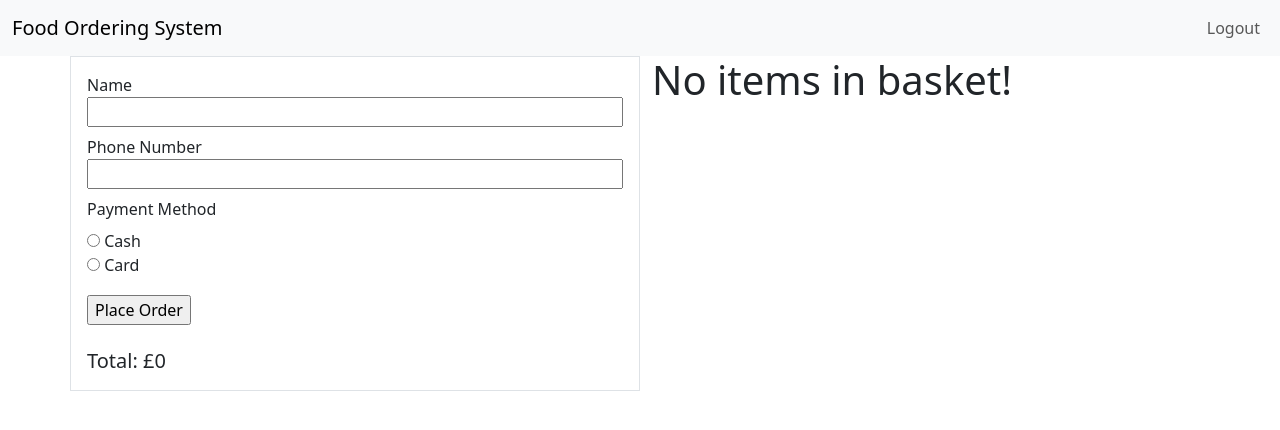
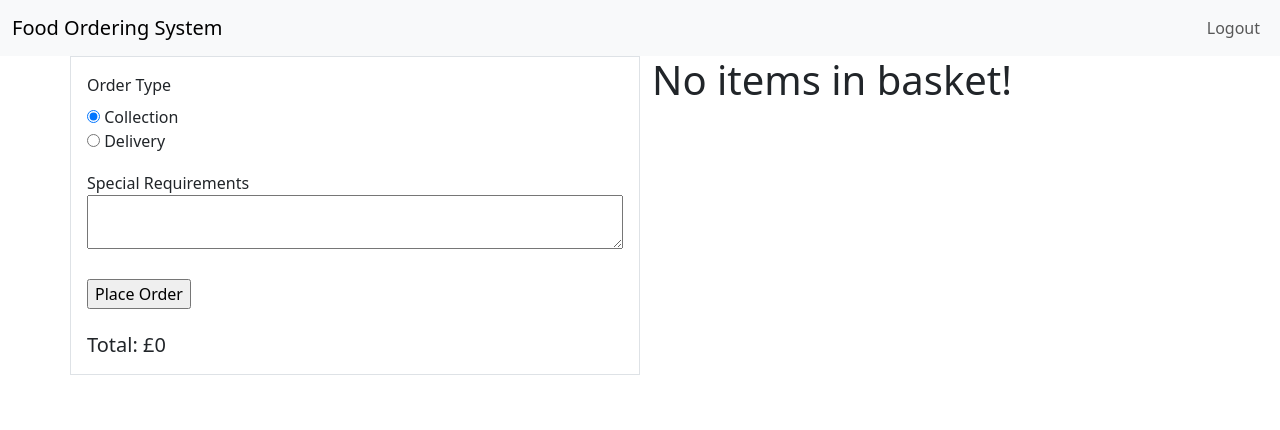
Before and after one commit to Russlyman/food-ordering-system, a Django app: page /basket in a window 1280 px wide. Shown: the top 430 px of the page. Run offline with Django 4.2, Linux system fonts and the light colour scheme; the visitor is signed in with stand-in values (Sample User, id 1); data comes from the database, SQL or seed files in the repository; data that the repository does not hold is empty; some libraries are stand-ins or nearby versions.

Commit message:
Place order form

```diff
--- a/menu/models.py
+++ b/menu/models.py
@@ -35,6 +35,7 @@ class Order(models.Model):
     user = models.ForeignKey(User, on_delete=models.CASCADE, related_name="orders")
     placed = models.BooleanField(default=False)
     completed = models.BooleanField(default=False)
+    requirements = models.CharField(max_length=150, blank=True)
     order_type = models.IntegerField(choices=ORDER_TYPE, null=True, blank=False)
 
     def __str__(self):
--- a/menu/templates/menu/basket.html
+++ b/menu/templates/menu/basket.html
@@ -5,17 +5,16 @@
 <div class="container">
   <div class="row">
     <div class="col-md-6 border p-3">
-      <form action="">
-        <label for="name" class="d-block">Name</label>
-        <input id="name" name="name" type="text" class="d-block mb-2 w-100">
-        <label for="phone" class="d-block">Phone Number</label>
-        <input id="phone" name="phone" type="tel" class="d-block mb-2 w-100">
-        <span class="d-block mb-2">Payment Method</span>
-        <input type="radio" id="cash" name="payment_method" value="Cash">
-        <label for="cash">Cash</label><br>
-        <input type="radio" id="card" name="payment_method" value="Card" class="mb-4">
-        <label for="card">Card</label>
+      <form method="POST">
+        <span class="d-block mb-2">Order Type</span>
+        <input type="radio" id="collection" name="order_type" value="0" checked required>
+        <label for="collection">Collection</label><br>
+        <input type="radio" id="delivery" name="order_type" value="1" class="mb-4">
+        <label for="delivery">Delivery</label>
+        <label for="requirements" class="d-block">Special Requirements</label>
+        <textarea id="requirements" name="requirements" class="w-100 mb-4" maxlength="150"></textarea>
         <input type="submit" value="Place Order" class="d-block mb-4">
+        {% csrf_token %}
       </form>
       <span class="h5">Total: {{ currency_symbol }}{{ total }}</span>
     </div>
--- a/menu/views.py
+++ b/menu/views.py
@@ -1,7 +1,7 @@
 from django.shortcuts import render, reverse
 from django.db.models import Count
 from .models import Category, Item, Order, ItemOrder
-from .forms import QuantityForm
+from .forms import QuantityForm, BasketForm
 from django.http import HttpResponseRedirect, HttpResponse
 from django.shortcuts import get_object_or_404
 
@@ -103,6 +103,26 @@ def basket(request):
     if not request.user.is_authenticated:
         return HttpResponseRedirect(reverse("account_login"))
 
+    if request.method == "POST":
+        basket_form = BasketForm(data=request.POST)
+
+        # Kill invalid forms
+        if not basket_form.is_valid():
+            return HttpResponse(status=400)
+
+        # Get current order.
+        order = Order.objects.filter(id=request.session["order"]).first()
+
+        # Create and set new order object for user.
+        new_order = Order.objects.create(user=request.user, order_type=0)
+        request.session["order"] = new_order.id
+
+        # Place order.
+        order.order_type = basket_form.cleaned_data["order_type"]
+        order.requirements = basket_form.cleaned_data["requirements"]
+        order.placed = True
+        order.save()
+
     item_orders = ItemOrder.objects.filter(order_id=request.session["order"]).select_related("item")
     items = [
         {
```
Also changed, not shown: menu/forms.py (+6 -1 lines), menu/migrations/0006_order_requirements.py (added).
